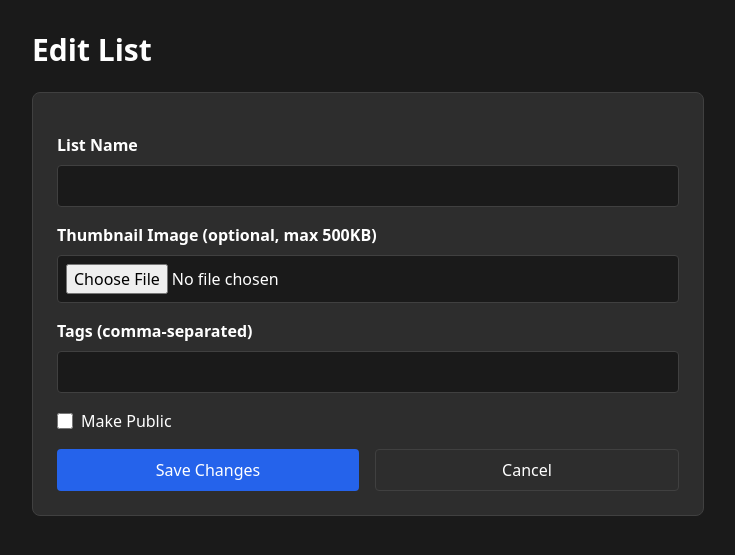
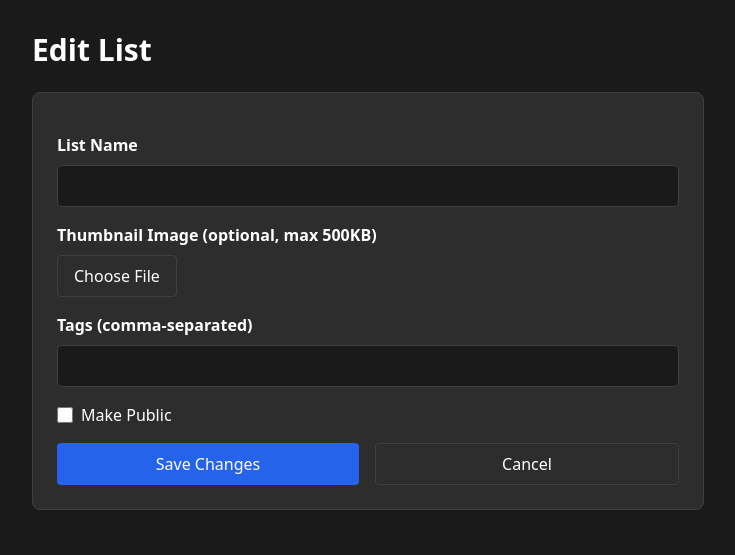
Before and after one commit to handfistface/ListPoint, a Flask app: template templates/edit_list.html in a window 1280 px wide. Shown: the part 65-620 px from the top of the page, without its empty margins (272-1007 px from the left). Run offline with Flask 3, Linux system fonts and the light colour scheme; the template is opened without the code that fills it: values that come from a table or form of the project are taken from there, others are empty; some libraries are stand-ins or nearby versions.

Commit message:
Improve file upload interaction on list creation and editing pages
Refactors the file input element in `create_list.html` and `edit_list.html` to use a hidden input with a custom button trigger and JavaScript for displaying the selected file name, enhancing user experience for thumbnail uploads.

Replit-Commit-Author: Agent
Replit-Commit-Session-Id: 58867e87-2ef6-4992-886c-fb37accae9b6
Replit-Commit-Checkpoint-Type: full_checkpoint
Replit-Commit-Screenshot-Url: https://storage.googleapis.com/screenshot-production-us-central1/e403bb48-4e1a-434d-a68f-be4f8ffa9f98/58867e87-2ef6-4992-886c-fb37accae9b6/fQK2SHp

```diff
--- a/templates/edit_list.html
+++ b/templates/edit_list.html
@@ -21,9 +21,11 @@
             {% if current_list.thumbnail_url %}
                 <img src="{{ current_list.thumbnail_url }}" alt="Current thumbnail" class="w-32 h-32 object-cover rounded mb-2">
             {% endif %}
-            <div class="relative">
-                <input type="file" name="thumbnail" accept="image/*" class="w-full p-2 rounded border" style="background-color: var(--bg-primary); border-color: var(--border-color); color: var(--text-primary); max-width: 100%; pointer-events: auto;">
-            </div>
+            <input type="file" id="thumbnail-input" name="thumbnail" accept="image/*" class="hidden">
+            <button type="button" onclick="document.getElementById('thumbnail-input').click()" class="px-4 py-2 rounded border hover:opacity-70" style="background-color: var(--bg-secondary); border-color: var(--border-color); color: var(--text-primary);">
+                Choose File
+            </button>
+            <span id="file-name" class="ml-2" style="color: var(--text-secondary);"></span>
         </div>
 
         <div>
@@ -53,3 +55,12 @@
     </form>
 </div>
 {% endblock %}
+
+{% block extra_js %}
+<script>
+    document.getElementById('thumbnail-input').addEventListener('change', function(e) {
+        const fileName = e.target.files[0]?.name || '';
+        document.getElementById('file-name').textContent = fileName || 'No file chosen';
+    });
+</script>
+{% endblock %}
```
Also changed, not shown: templates/create_list.html (+14 -3 lines).
